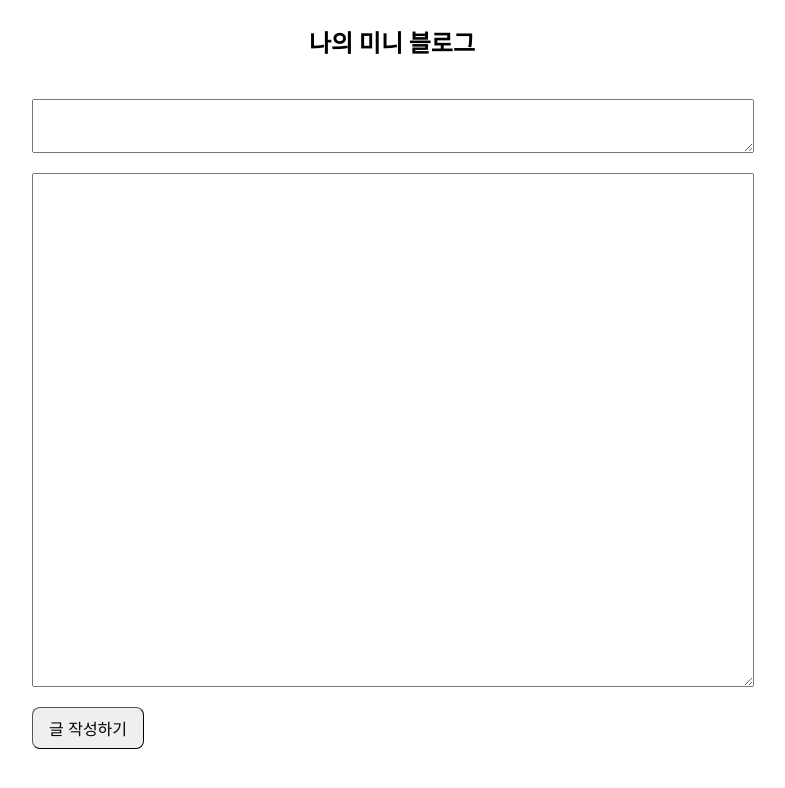
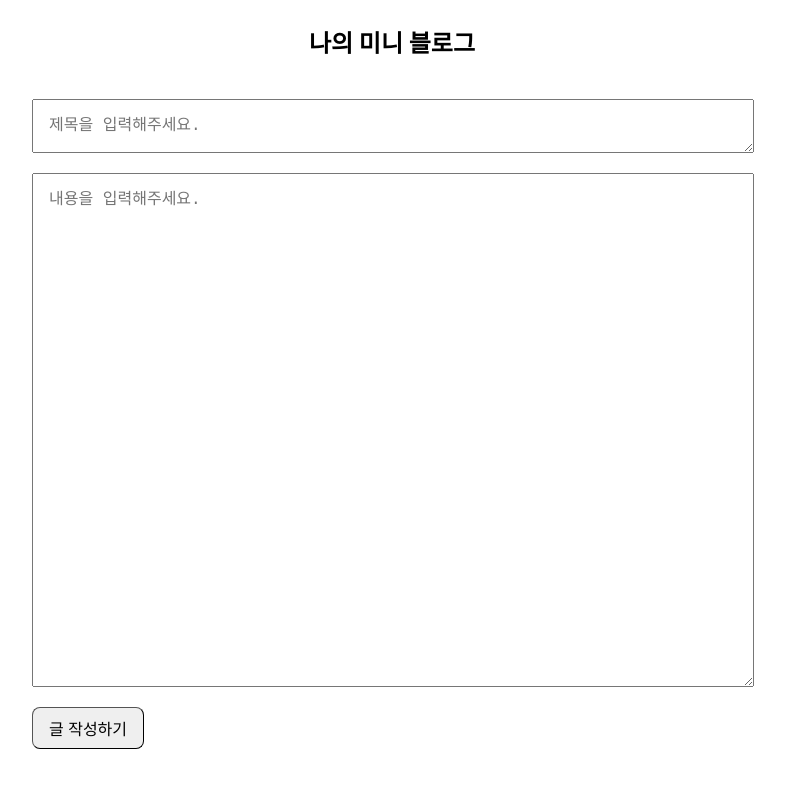
Before and after one commit to KimKay1/mini-blog-react, a React (Create React App) app: page /post-write in a window 1280 px wide. Shown: the top 788 px of the page, without its empty margins (248-1033 px from the left). Built offline with nearby package versions, Linux system fonts and the light colour scheme.

Commit message:
[수업] 240408

```diff
--- a/src/component/page/PostWritePage.jsx
+++ b/src/component/page/PostWritePage.jsx
@@ -49,9 +49,11 @@ function PostWritePage() {
             <Container>
                 <TextInput height={20} value={title}
                     onChange={(event) => { setTitle(event.target.value); }}
+                    placeholder="제목을 입력해주세요."
                 />
                 <TextInput height={480} value={content}
                     onChange={(event) => { setContent(event.target.value); }}
+                    placeholder="내용을 입력해주세요."
                 />
 
                 <Button title="글 작성하기"
--- a/src/component/ui/TextInput.jsx
+++ b/src/component/ui/TextInput.jsx
@@ -9,9 +9,10 @@ const StyledTextarea = styled.textarea`
 `;
 
 function TextInput(props) {
-    const { height, value, onChange } = props;
+    const { height, value, onChange, placeholder } = props;
 
-    return <StyledTextarea height={height} value={value} onChange={onChange} />;
+    return <StyledTextarea height={height} value={value} onChange={onChange}
+                            placeholder={placeholder || ""} />;
 }
 
 export default TextInput;
```
